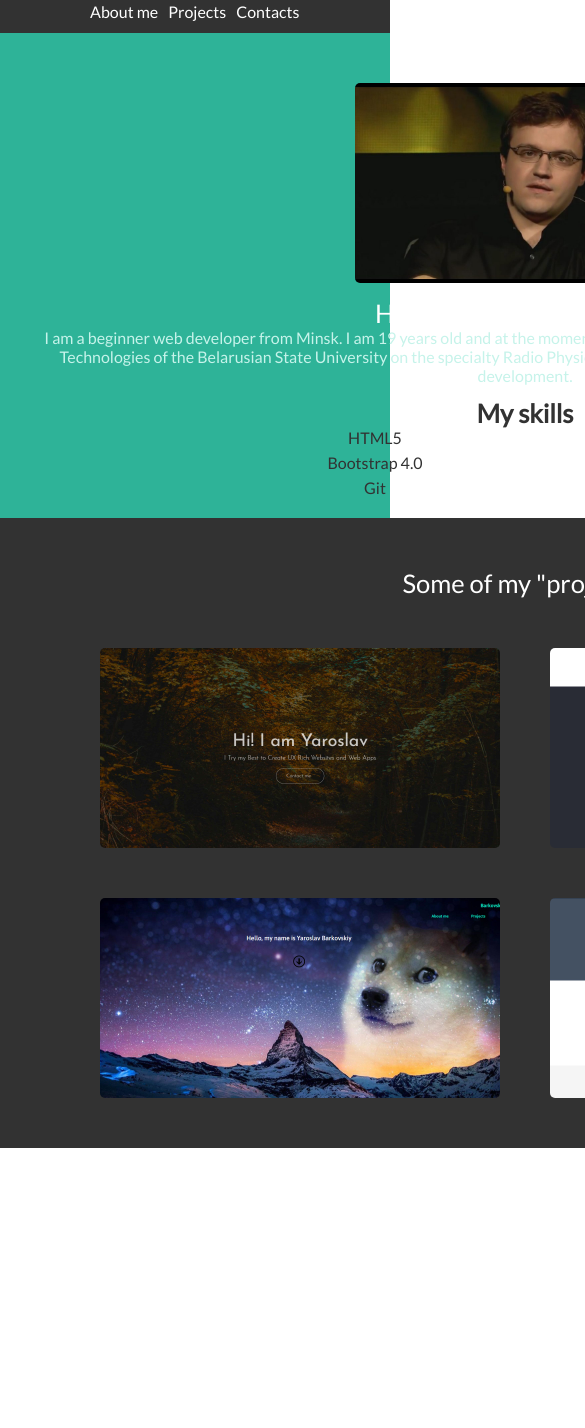
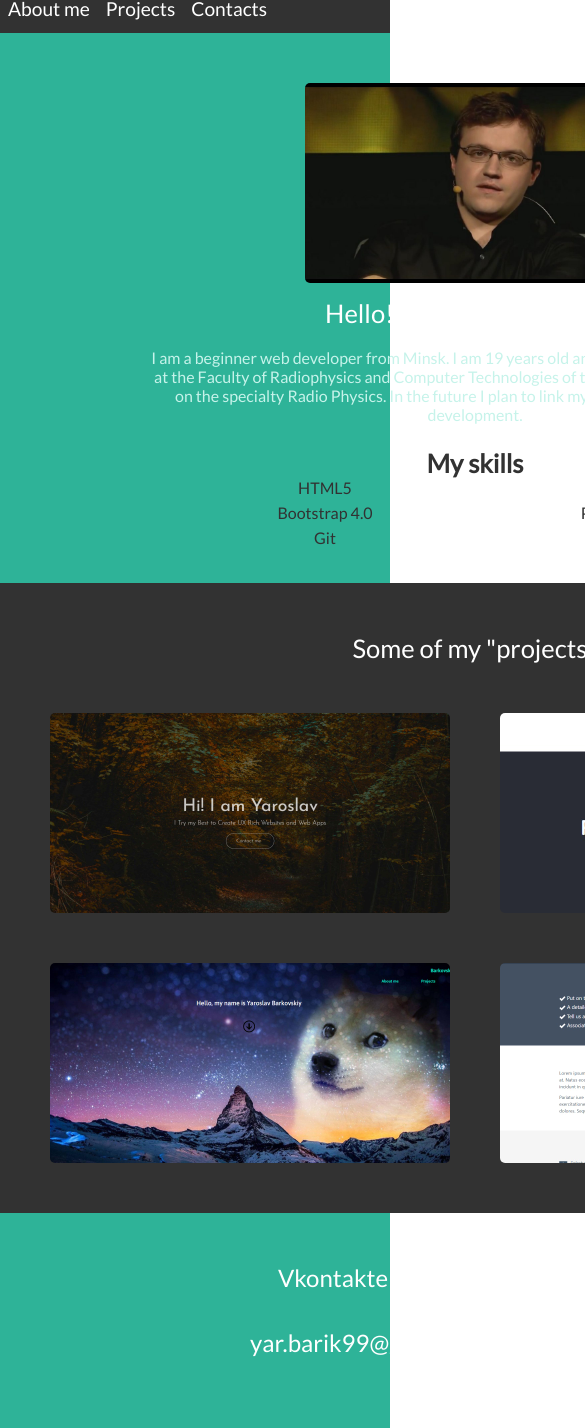
Before and after one commit to BarikQ/rsschool-2019Q1-cv, a plain HTML site: page index.html in a window 390 px wide. Shown: the part 52-1480 px from the top of the page, 585 px wide, since content can reach past the window. Before the commit the page ends 1200 px from the top, so only its background shows below. Drawn offline with Linux system fonts and the light colour scheme.

Commit message:
feat: add active phone & email links

```diff
--- a/index.html
+++ b/index.html
@@ -12,14 +12,16 @@
 <body>
     <header class="header">
         <div class="header-content">
+            <div class="navbar">
                 <h1>Yaroslav Barkovskiy</h1>
-            <nav class="navbar">
+                <nav class="navbar-list">
                     <ul>
                         <li><a href="#about">About me</a></li>
                         <li><a href="#projects">Projects</a></li>
                         <li><a href="#contacts">Contacts</a></li>
                     </ul>
                 </nav>
+            </div>
         </div>
     </header>
 
@@ -93,6 +95,15 @@
 
     <footer class="footer">
         <a id="contacts" style="visibility: hidden;"></a>
+        <div class="footer-content">
+            <div class="contacts">
+                <a target="_blank" href="https://vk.com/fanatbrsm">Vkontakte</a>
+                <a target="_blank" href="https://www.facebook.com/barikQ">Facebook</a>
+                <a target="_blank" href="https://steamcommunity.com/id/qbarikp/">Steam</a>
+                <a target="_blank" href="mailto: yar.barik99@gmail.com">yar.barik99@gmail.com</a>
+                <a target="_blank" href="tel: +375333533591">+375333533591</a>
+            </div>
+        </div>
     </footer>
 </body>
 
--- a/style.css
+++ b/style.css
@@ -21,126 +21,139 @@
     text-decoration: none;
 }
 
-  .header{
+.header {
     background-color: #323232;
     display: flex;
     height: 75px;
     padding: 5px 0;
 }
 
-  .header-content{
+.header-content {
+    width: 1024px;
+    margin: 0 auto;
     max-width: 1024px;
-      margin: 0 auto;
 }
 
-  .header-content h1{
+.navbar{
+    position: fixed;
+}
+
+.navbar h1 {
     color: white;
     font-weight: 100;
     display: block;
 }
 
-  .navbar{
+.navbar-list {
     position: relative;
-      top: 0px;
-      left: 25px;
-      /* float: right; */
-      padding: 5px;
+    top: 5px;
 }
 
-  .navbar ul{
+.navbar-list ul {
     list-style: none;
     display: flex;
+}
+
+.navbar-list ul li {
+    margin: 0 8px;
+}
+
+.navbar-list ul li a {
+    color: white;
+    transition: 0.2s all ease;
+    font-size: 1.2rem;
+}
+
+.navbar-list ul li:hover{
+    transform: scale(1.2);
     transition: 0.2s all ease;
 }
 
-  .navbar ul li{
-      margin: 5px;
-  }
-
-  .navbar a{
-      color: white;
-  }
-
-  .navbar a:hover{
+.navbar-list ul li a:hover {
     color: #2f9984;
     cursor: pointer;
-      font-size: 1.1rem;
     transition: 0.2s all ease;
 }
 
-  .main{
+.main {
     background-color: #2eb398;
     display: grid;
     padding-top: 50px;
 }
 
-  .about{
+.about {
     max-width: 1024px;
     margin: 0 auto;
     display: grid;
-      grid-template: 2fr 1fr / 1fr;
+    grid-template: 1fr 0.7fr / 1fr;
     justify-content: center;
     grid-gap: 15px
 }
 
-  .about img{
+.about img {
     margin: 0 auto;
     border-radius: 5px;
     transition: 0.2s all ease;
 }
 
-  .about img:hover{
-      height: 250px;
-      width: 421.5px;
+.about img:hover {
+    transform: scale(1.2);
     transition: 0.2s all ease;
     cursor: pointer;
 }
 
-  .about-text{
+.about-text {
     text-align: center;
     color: #c6f3ea;
 }
 
-  .about-text h2{
+.about-text h2 {
     font-weight: 100;
     color: white;
     font-size: 1.6rem;
 }
 
-  .skills{
+.about-text p{
+    max-width: 655px;
+    margin-top: 20px;
+}
+
+.skills {
     max-width: 1024px;
     margin: 0 auto;
+    margin-top: 10px;
     display: grid;
     grid-template: 2fr repeat(3, 25px) /repeat(2, 300px);
     transition: 0.2s all ease;
     color: #323232;
 }
 
-  .skills h2{
+.skills h2 {
     grid-column: 1/3;
     justify-self: center;
     font-size: 1.6rem;
 }
 
-  .skills p{
+.skills p {
     margin: 0 auto;
+    transition: 0.2s all ease;
 }
 
-  .skills p:hover{
+.skills p:hover {
     cursor: pointer;
-      font-size: 1.1rem;
+    transform: scale(1.2);
     color: #323232;
     transition: 0.2s all ease;
 }
 
-  .projects{
+.projects {
     background-color: #323232;
-      margin-top: 15px;
-      padding: 50px;
+    margin-top: 30px;
+    padding: 50px 0;
     color: white;
 }
 
-  .projects-content{
+.projects-content {
     max-width: 1024px;
     margin: 0 auto;
     display: grid;
@@ -148,20 +161,20 @@
     grid-gap: 50px;
 }
 
-  .projects-content h2{
+.projects-content h2 {
     font-size: 1.6rem;
     grid-column: 2/4;
     margin: 0 auto;
     font-weight: 100;
 }
 
-  .project{
+.project {
     border-radius: 5px;
     position: relative;
     background-repeat: no-repeat;
 }
 
-  .projects-1{
+.projects-1 {
     background-image: url(assets/1.jpg);
     background-size: contain;
     background-position: 50%;
@@ -169,14 +182,14 @@
     grid-row: 2;
 }
 
-  .projects-2{
+.projects-2 {
     background-image: url(assets/2.jpg);
     background-size: cover;
     grid-column: 3;
     grid-row: 2;
 }
 
-  .projects-3{
+.projects-3 {
     background-image: url(assets/3.jpg);
     background-size: contain;
     background-position: 50%;
@@ -184,7 +197,7 @@
     grid-column: 2;
 }
 
-  .projects-4{
+.projects-4 {
     background-image: url(assets/4.jpg);
     background-size: contain;
     background-position: 50%;
@@ -192,7 +205,7 @@
     grid-row: 3;
 }
 
-  .projects-txt{
+.projects-txt {
     position: absolute;
     top: 0;
     right: 0%;
@@ -205,12 +218,64 @@
     color: #0eefca;
 }
 
-  .projects-txt:hover{
+.projects-txt:hover {
     opacity: 1;
     cursor: pointer;
     border-radius: 50%;
 }
 
-  .projects-txt p{
+.projects-txt p {
     margin-top: 80px;
 }
+
+.footer {
+    background-color: #2eb398;
+    padding: 50px;
+}
+
+.footer-content {
+    max-width: 1024px;
+    margin: 0 auto;
+}
+
+.contacts {
+    display: grid;
+    grid-template:
+        'vk vk fb fb st st' 50px
+        'mail mail mail phone phone phone' 50px;
+    grid-row-gap: 15px;
+    padding: 0 200px;
+}
+
+.contacts a:nth-child(1) {
+    grid-area: vk;
+}
+
+.contacts a:nth-child(2) {
+    grid-area: fb;
+}
+
+.contacts a:nth-child(3) {
+    grid-area: st;
+}
+
+.contacts a:nth-child(4) {
+    grid-area: mail;
+}
+
+.contacts a:nth-child(5) {
+    grid-area: phone;
+}
+
+.contacts a {
+    font-size: 1.5rem;
+    color: white;
+    transition: 0.2s all ease;
+    margin: 0 auto;
+}
+
+.contacts a:hover {
+    color: #323232;
+    transform: scale(1.2);
+    transition: 0.2s all ease;
+}
```
Lines whose indentation alone changed are shown as unchanged.
